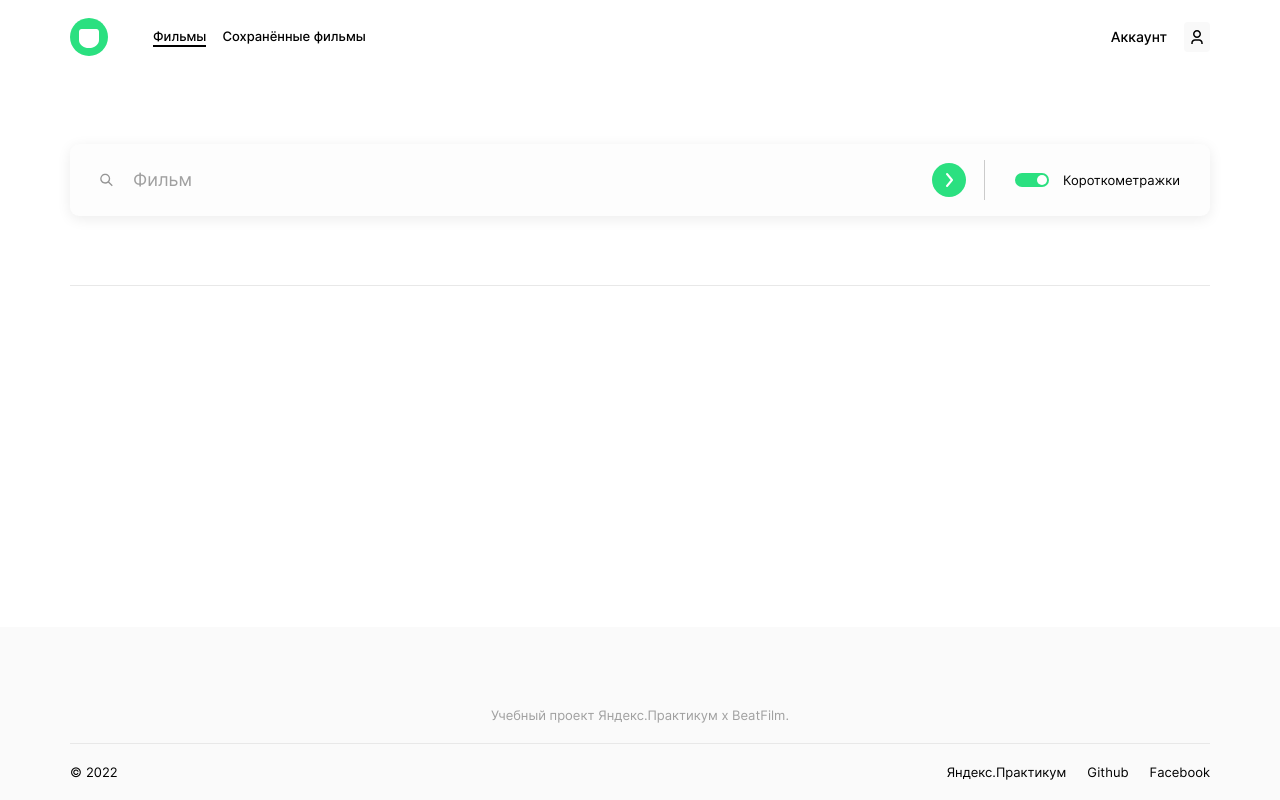
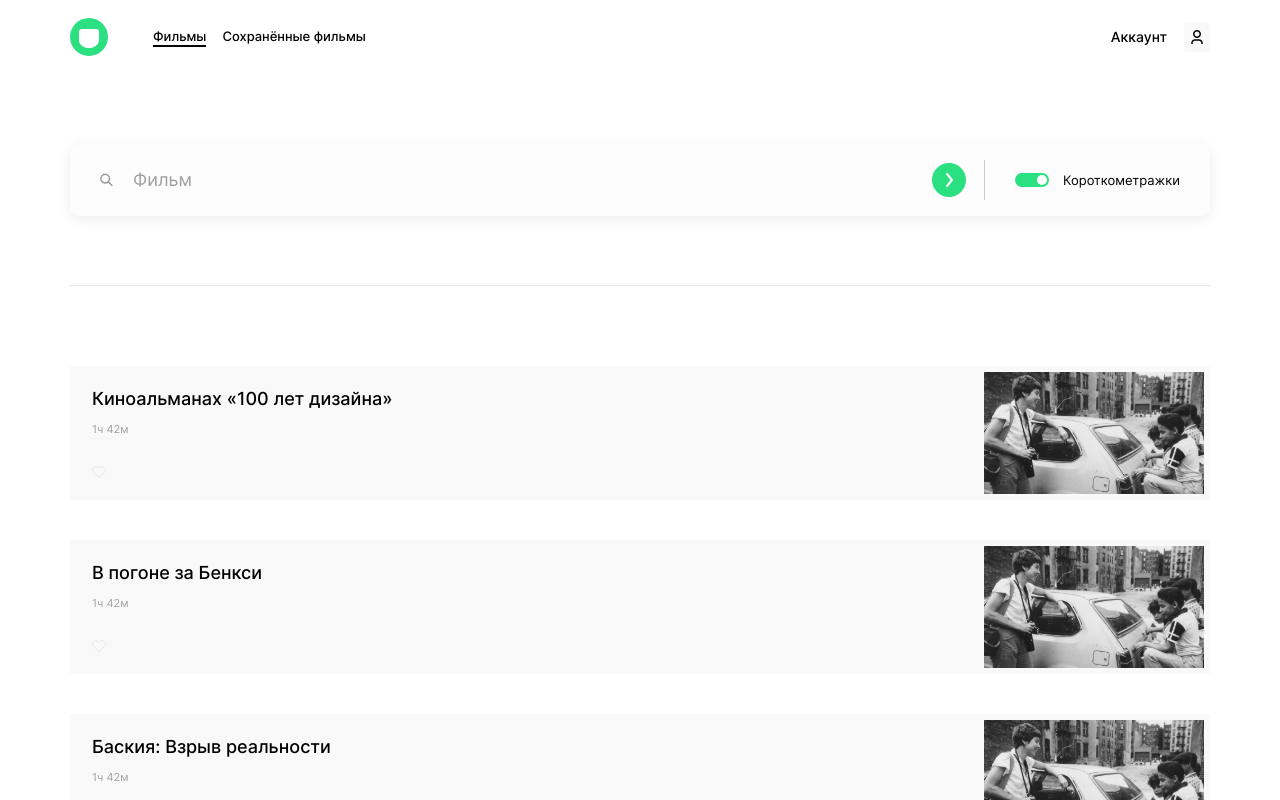
Before and after one commit to Shepelev-Mikhail/movies-explorer-frontend, a React (Create React App) app: page /movies in a window 1280 px wide. Built offline with nearby package versions, Linux system fonts and the light colour scheme.

Commit message:
Адаптив списочных страниц с фильмами

```diff
--- a/src/components/Movies/Movies.js
+++ b/src/components/Movies/Movies.js
@@ -1,12 +1,62 @@
-import './Movies.css';
 import SearchForm from '../SearchForm/SearchForm';
 import MoviesCardList from '../MoviesCardList/MoviesCardList';
+import movie from "../../images/movie.svg";
+
+const listMovies = [
+  {
+    id: 1,
+    nameRU: 'Киноальманах «100 лет дизайна»',
+    duration: '1ч 42м',
+    img: movie
+  },
+  {
+    id: 2,
+    nameRU: 'В погоне за Бенкси',
+    duration: '1ч 42м',
+    img: movie
+  },
+  {
+    id: 3,
+    nameRU: 'Баския: Взрыв реальности',
+    duration: '1ч 42м',
+    img: movie
+  },
+  {
+    id: 4,
+    nameRU: 'Бег это свобода',
+    duration: '1ч 42м',
+    img: movie
+  },
+  {
+    id: 5,
+    nameRU: 'Книготорговцы',
+    duration: '1ч 42м',
+    img: movie,
+    owner: true
+  },
+  {
+    id: 6,
+    nameRU: 'Когда я думаю о Германии ночью',
+    duration: '1ч 42м',
+    img: movie
+  }
+]
 
 function Movies() {
+  const handlerChangeLikeMovie = (id, owner) => {
+    // тут будет обновление лайка для фильма
+  }
+
   return (
     <>
       <SearchForm />
-      <MoviesCardList />
+      <MoviesCardList
+        type="movies"
+        data={listMovies}
+        showBtnMore={true}
+        showBtnLike={true}
+        changeLikeMovie={handlerChangeLikeMovie}
+      />
     </>
   )
 }
--- a/src/components/MoviesCard/MoviesCard.css
+++ b/src/components/MoviesCard/MoviesCard.css
@@ -53,6 +53,7 @@
 .movie__btn-icon {
   display: inline-block;
   vertical-align: top;
+  cursor: pointer;
 }
 
 @media (min-width: 768px) {
--- a/src/components/MoviesCard/MoviesCard.js
+++ b/src/components/MoviesCard/MoviesCard.js
@@ -1,9 +1,10 @@
 import './MoviesCard.css';
 import like from '../../images/like.svg';
+import like_countur from '../../images/like_countur.svg';
+import close from '../../images/close.svg';
 import movie from '../../images/movie.svg';
 
-function MoviesCard(props) {
-  const { data, canDeleteMovie } = props
+function MoviesCard({ data, showBtnDelete  = false, showBtnLike = false, onDeleteMovie = () => {}, changeLikeMovie = () => {} }) {
 
   return (
     <li className="movie">
@@ -15,10 +16,22 @@ function MoviesCard(props) {
 
         <div className="movie__btn">
           {
-            canDeleteMovie ? (
-              <img className="movie__btn-icon" src={like} alt="Удалить" />
-              ) : (
-              <img className="movie__btn-icon" src={data?.owner ? like : like} alt="лайк" />
+            showBtnDelete && (
+              <img
+                className="movie__btn-icon"
+                src={close} alt="Удалить"
+                onClick={() => onDeleteMovie(data?.id)}
+              />
+            )
+          }
+          {
+            showBtnLike && (
+              <img
+                className="movie__btn-icon"
+                src={data?.owner ? like : like_countur}
+                alt="лайк"
+                onClick={() => changeLikeMovie(data?.id, !data?.owner)}
+              />
             )
           }
         </div>
--- a/src/components/MoviesCardList/MoviesCardList.css
+++ b/src/components/MoviesCardList/MoviesCardList.css
@@ -1,9 +1,9 @@
-.movies {
+.movies__container {
   position: relative;
-  padding-top: 50px;
+  padding: 50px 10px 0;
 }
 
-.movies:after {
+.movies__container:after {
   content: "";
   display: block;
   position: absolute;
@@ -16,14 +16,20 @@
 
 .movies__list {
   list-style: none;
-  padding: 0 10px;
+  margin: 0;
+  padding: 0;
+}
+
+.movies__buttons {
+  padding: 50px 0 80px;
 }
 
 .movies__add-button {
   display: block;
   padding: 0;
-  margin: 59px auto 82px;
-  width: 320px;
+  margin: 0 auto;
+  max-width: 240px;
+  width: 100%;
   height: 36px;
   background-color: #F9F9F9;
   border: none;
@@ -36,34 +42,31 @@
 }
 
 @media (min-width: 768px) {
-  .movies {
-    padding-top: 71px;
+  .movies__container {
+    padding: 71px 30px 0;
   }
 
-  .movies:after {
+  .movies__container:after {
     left: 30px;
     right: 30px;
   }
 
-  .movies__list {
-    padding: 0 30px;
+  .movies__add-button {
+    max-width: 320px;
   }
 }
 
 @media (min-width: 992px) {
-  .movies {
+  .movies__container {
+    max-width: 1280px;
+    margin: 0 auto;
     padding-top: 81px;
+    padding-left: 70px;
+    padding-right: 70px;
   }
 
-  .movies:after {
+  .movies__container:after {
     left: 70px;
     right: 70px;
   }
-
-  .movies__list {
-    max-width: 1280px;
-    margin: 0 auto;
-    padding-left: 70px;
-    padding-right: 70px;
-  }
 }
--- a/src/components/MoviesCardList/MoviesCardList.js
+++ b/src/components/MoviesCardList/MoviesCardList.js
@@ -1,31 +1,33 @@
 import './MoviesCardList.css';
 import MoviesCard from '../MoviesCard/MoviesCard';
 
-function MoviesCardList({ data, showBtnMore = false }) {
+function MoviesCardList({ data, showBtnMore = false, showBtnDelete  = false, showBtnLike = false, onDeleteMovie, changeLikeMovie }) {
   const listMoviesJsx = data?.map(el => (
     <MoviesCard
       key={el?.id}
       data={el}
+      showBtnDelete={showBtnDelete}
+      showBtnLike={showBtnLike}
+      onDeleteMovie={onDeleteMovie}
+      changeLikeMovie={changeLikeMovie}
     />
   ))
 
   return (
     <section className="movies">
-      <ul className="movies__list container">
+      <div className="container movies__container">
+        <ul className="movies__list">
           { listMoviesJsx }
+        </ul>
 
-        {/*<MoviesCard title='Киноальманах «100 лет дизайна»' time='1ч 42м'/>
-        <MoviesCard title='В погоне за Бенкси' time='1ч 42м'/>
-        <MoviesCard title='Баския: Взрыв реальности' time='1ч 42м'/>
-        <MoviesCard title='Бег это свобода' time='1ч 42м'/>
-        <MoviesCard title='Книготорговцы' time='1ч 42м'/>
-        <MoviesCard title='Когда я думаю о Германии ночью' time='1ч 42м'/>*/}
-      </ul>
+        <div className="movies__buttons">
           {
             showBtnMore && (
               <button type="button" className="movies__add-button">Ещё</button>
             )
           }
+        </div>
+      </div>
     </section>
   )
 }
--- a/src/components/SavedMovies/SavedMovies.js
+++ b/src/components/SavedMovies/SavedMovies.js
@@ -1,4 +1,3 @@
-import './SavedMovies.css';
 import SearchForm from '../SearchForm/SearchForm';
 import MoviesCardList from '../MoviesCardList/MoviesCardList';
 import movie from '../../images/movie.svg';
@@ -25,10 +24,18 @@ const listSavedMovies = [
 ]
 
 function SavedMovies() {
+  const handleDeleteMovie = (id) => {
+    // тут будет удаление фильма из сохранённых
+  }
   return (
     <>
       <SearchForm />
-      <MoviesCardList data={listSavedMovies} />
+      <MoviesCardList
+        type="saved-movies"
+        data={listSavedMovies}
+        showBtnDelete={true}
+        onDeleteMovie={handleDeleteMovie}
+      />
     </>
   )
 }
```
Also changed, not shown: src/components/Movies/Movies.css (deleted), src/components/SavedMovies/SavedMovies.css (deleted), src/images/close.svg (added), src/images/like_countur.svg (added). Lines whose indentation alone changed are shown as unchanged.
